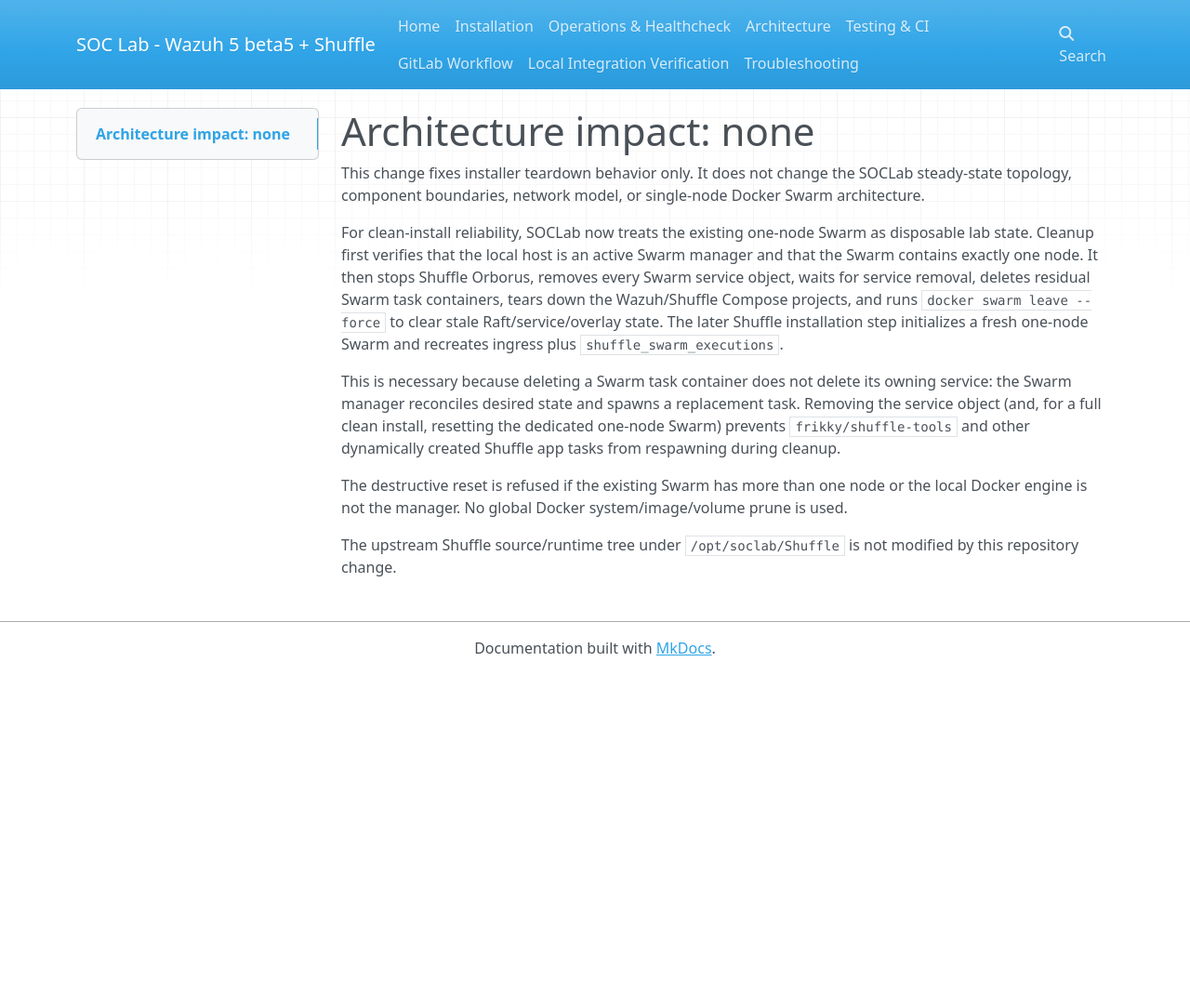
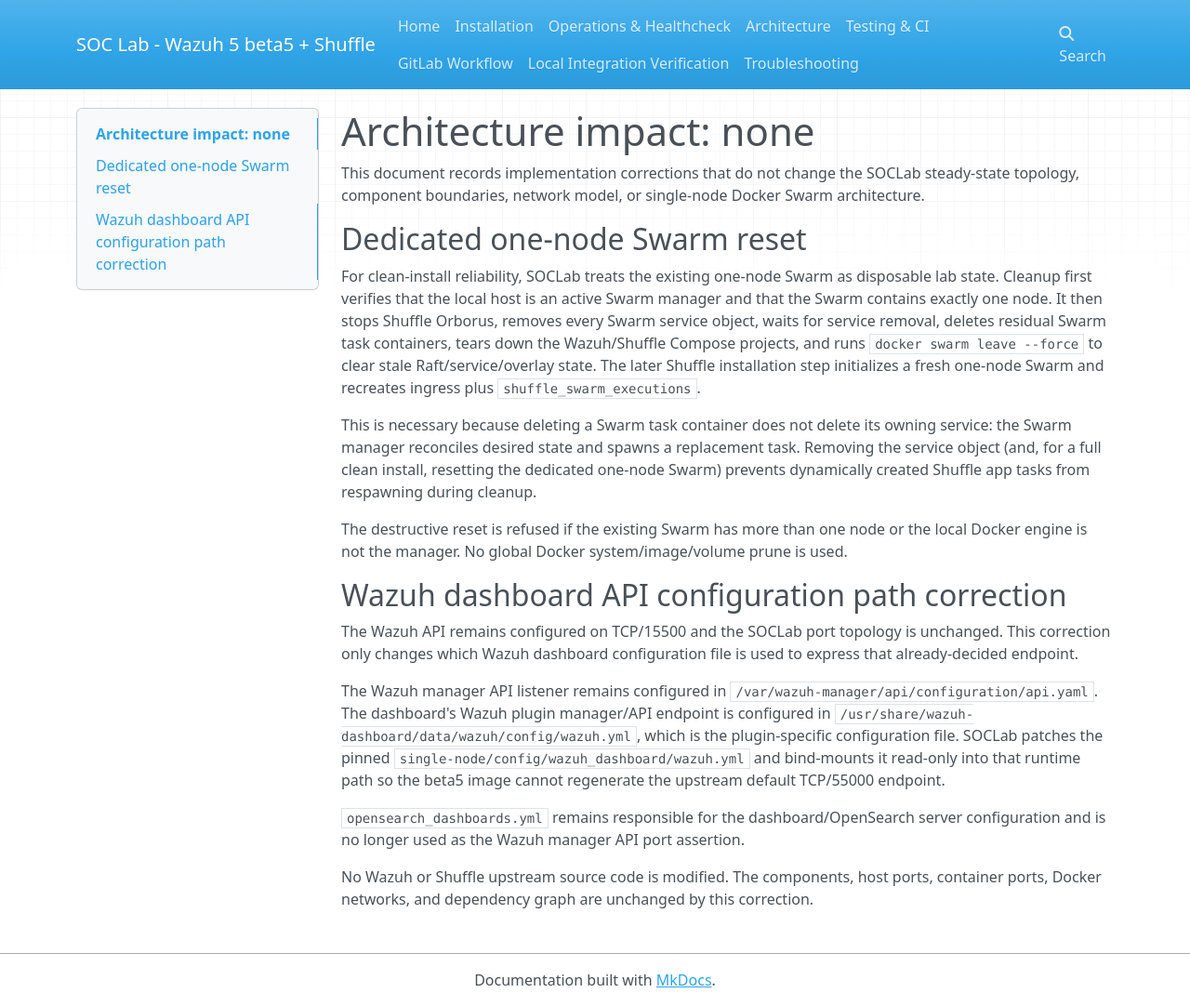
Before and after one commit to avioren/SOCLab, an MkDocs documentation site: the page built from docs/diagrams/architecture-no-change.md, in a window 1280 px wide and 1082 px high. Shown: the whole window at 93% size. Built offline with MkDocs 1.6.1, drawn with Linux system fonts in a browser that asks for light colours; nearby versions of some CDN libraries.

Commit message:
docs: record dashboard API config-path correction

```diff
--- a/docs/diagrams/architecture-no-change.md
+++ b/docs/diagrams/architecture-no-change.md
@@ -1,11 +1,21 @@
 # Architecture impact: none
 
-This change fixes installer teardown behavior only. It does not change the SOCLab steady-state topology, component boundaries, network model, or single-node Docker Swarm architecture.
+This document records implementation corrections that do not change the SOCLab steady-state topology, component boundaries, network model, or single-node Docker Swarm architecture.
 
-For clean-install reliability, SOCLab now treats the existing one-node Swarm as disposable lab state. Cleanup first verifies that the local host is an active Swarm manager and that the Swarm contains exactly one node. It then stops Shuffle Orborus, removes every Swarm service object, waits for service removal, deletes residual Swarm task containers, tears down the Wazuh/Shuffle Compose projects, and runs `docker swarm leave --force` to clear stale Raft/service/overlay state. The later Shuffle installation step initializes a fresh one-node Swarm and recreates ingress plus `shuffle_swarm_executions`.
+## Dedicated one-node Swarm reset
 
-This is necessary because deleting a Swarm task container does not delete its owning service: the Swarm manager reconciles desired state and spawns a replacement task. Removing the service object (and, for a full clean install, resetting the dedicated one-node Swarm) prevents `frikky/shuffle-tools` and other dynamically created Shuffle app tasks from respawning during cleanup.
+For clean-install reliability, SOCLab treats the existing one-node Swarm as disposable lab state. Cleanup first verifies that the local host is an active Swarm manager and that the Swarm contains exactly one node. It then stops Shuffle Orborus, removes every Swarm service object, waits for service removal, deletes residual Swarm task containers, tears down the Wazuh/Shuffle Compose projects, and runs `docker swarm leave --force` to clear stale Raft/service/overlay state. The later Shuffle installation step initializes a fresh one-node Swarm and recreates ingress plus `shuffle_swarm_executions`.
+
+This is necessary because deleting a Swarm task container does not delete its owning service: the Swarm manager reconciles desired state and spawns a replacement task. Removing the service object (and, for a full clean install, resetting the dedicated one-node Swarm) prevents dynamically created Shuffle app tasks from respawning during cleanup.
 
 The destructive reset is refused if the existing Swarm has more than one node or the local Docker engine is not the manager. No global Docker system/image/volume prune is used.
 
-The upstream Shuffle source/runtime tree under `/opt/soclab/Shuffle` is not modified by this repository change.
+## Wazuh dashboard API configuration path correction
+
+The Wazuh API remains configured on TCP/15500 and the SOCLab port topology is unchanged. This correction only changes which Wazuh dashboard configuration file is used to express that already-decided endpoint.
+
+The Wazuh manager API listener remains configured in `/var/wazuh-manager/api/configuration/api.yaml`. The dashboard's Wazuh plugin manager/API endpoint is configured in `/usr/share/wazuh-dashboard/data/wazuh/config/wazuh.yml`, which is the plugin-specific configuration file. SOCLab patches the pinned `single-node/config/wazuh_dashboard/wazuh.yml` and bind-mounts it read-only into that runtime path so the beta5 image cannot regenerate the upstream default TCP/55000 endpoint.
+
+`opensearch_dashboards.yml` remains responsible for the dashboard/OpenSearch server configuration and is no longer used as the Wazuh manager API port assertion.
+
+No Wazuh or Shuffle upstream source code is modified. The components, host ports, container ports, Docker networks, and dependency graph are unchanged by this correction.
```
